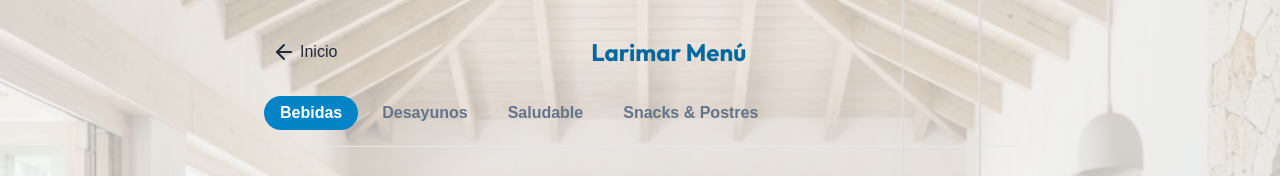
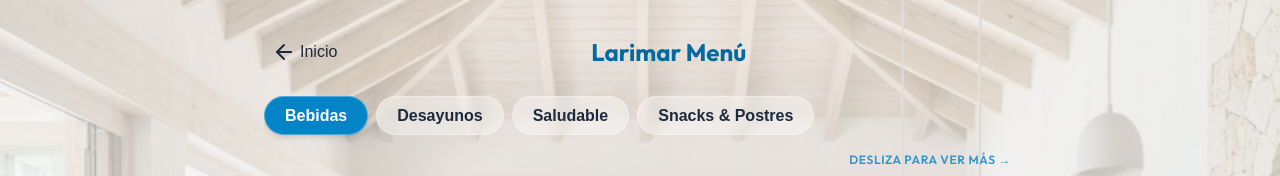
Before and after one commit to Larimarcoffeebar/larimarcoffeebar-com, a website built with Vite: page index.html in a window 1280 px wide. Both pictures are taken after a click on the button "Ver Menú". Shown: the top 176 px of the page. Built offline with nearby package versions, Linux system fonts and the light colour scheme.

Commit message:
Add files via upload

```diff
--- a/index.html
+++ b/index.html
@@ -1,5 +1,5 @@
 <!DOCTYPE html>
-<html lang="es">
+<html lang="es-DO">
 <head>
   <meta charset="UTF-8" />
   <meta name="viewport" content="width=device-width, initial-width=1.0" />
@@ -38,11 +38,14 @@
     </div>
 
     <!-- Tabs for Menus -->
-    <div class="tabs-container">
-      <button class="tab-btn active" data-target="tab-bebidas">Bebidas</button>
-      <button class="tab-btn" data-target="tab-desayunos">Desayunos</button>
-      <button class="tab-btn" data-target="tab-saludable">Saludable</button>
-      <button class="tab-btn" data-target="tab-snacks">Snacks & Postres</button>
+    <div class="tabs-wrapper">
+      <div class="tabs-container">
+        <button class="tab-btn active" data-target="tab-bebidas">Bebidas</button>
+        <button class="tab-btn" data-target="tab-desayunos">Desayunos</button>
+        <button class="tab-btn" data-target="tab-saludable">Saludable</button>
+        <button class="tab-btn" data-target="tab-snacks">Snacks & Postres</button>
+      </div>
+      <div class="tabs-hint">Desliza para ver más &rarr;</div>
     </div>
 
     <div class="menu-content-container">
--- a/package.json
+++ b/package.json
@@ -9,9 +9,9 @@
     "generate-qr": "node generate-qr.js"
   },
   "devDependencies": {
+    "qrcode": "^1.5.4",
     "vite": "^5.0.0",
-    "vite-plugin-image-optimizer": "^1.1.7",
-    "qrcode": "^1.5.3"
+    "vite-plugin-image-optimizer": "^1.1.7"
   },
   "description": "",
   "main": "index.js",
--- a/style.css
+++ b/style.css
@@ -161,27 +161,49 @@ header p {
 }
 
 /* Tabs */
+.tabs-wrapper {
+  position: relative;
+  margin-bottom: 2rem;
+}
+
 .tabs-container {
   display: flex;
   gap: 0.5rem;
   overflow-x: auto;
-  padding-bottom: 1rem;
-  margin-bottom: 1rem;
-  border-bottom: 1px solid #e2e8f0;
+  padding-bottom: 0.75rem;
   -webkit-overflow-scrolling: touch;
-  scrollbar-width: none; /* Firefox */
+  scrollbar-width: none;
 }
 .tabs-container::-webkit-scrollbar {
-  display: none; /* Chrome/Safari */
+  display: none;
+}
+
+.tabs-hint {
+  font-size: 0.75rem;
+  color: var(--color-primary);
+  text-align: right;
+  margin-top: 0.25rem;
+  font-weight: 600;
+  text-transform: uppercase;
+  letter-spacing: 0.05em;
+  opacity: 0.8;
+  animation: pulseHint 2s infinite;
+}
+
+@keyframes pulseHint {
+  0% { transform: translateX(0); }
+  50% { transform: translateX(-5px); }
+  100% { transform: translateX(0); }
 }
 
 .tab-btn {
-  background: transparent;
-  border: none;
-  padding: 0.5rem 1rem;
+  background: rgba(255, 255, 255, 0.4);
+  backdrop-filter: blur(4px);
+  border: 1px solid rgba(255, 255, 255, 0.3);
+  padding: 0.6rem 1.25rem;
   font-size: 1rem;
   font-weight: 600;
-  color: var(--color-text-light);
+  color: var(--color-text);
   white-space: nowrap;
   border-radius: var(--radius-lg);
   cursor: pointer;
@@ -191,7 +213,9 @@ header p {
 .tab-btn.active {
   background: var(--color-primary);
   color: var(--color-white);
+  box-shadow: var(--shadow-sm);
 }
+
 
 /* Menu Content Textual */
 .menu-content-container {
```
Also changed, not shown: generate-vercel-qr.js (added, +22 -0 lines), public/QR_MENU_FINAL.png (added), 1 other file.
